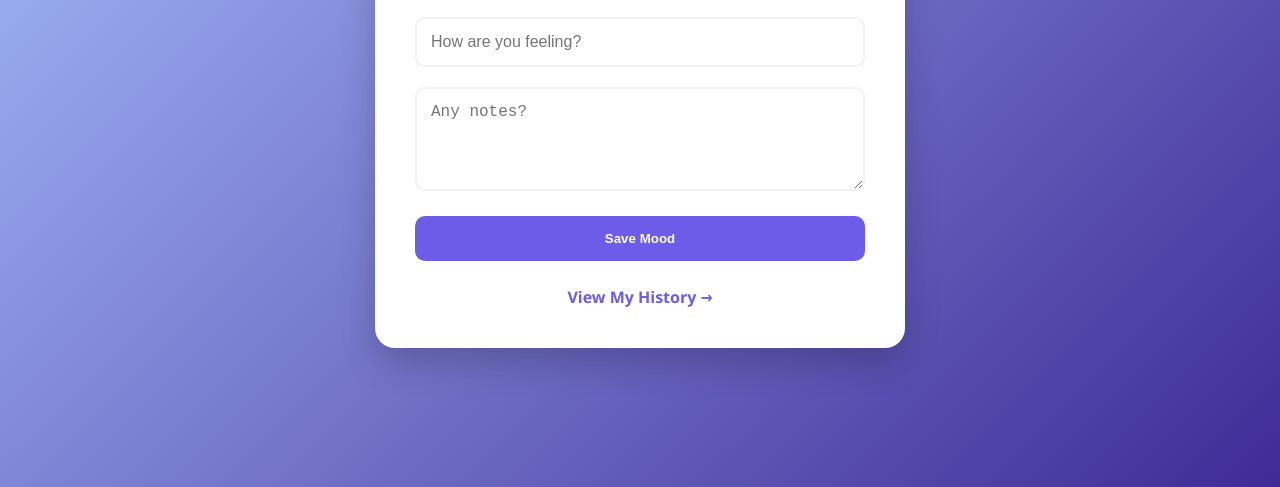
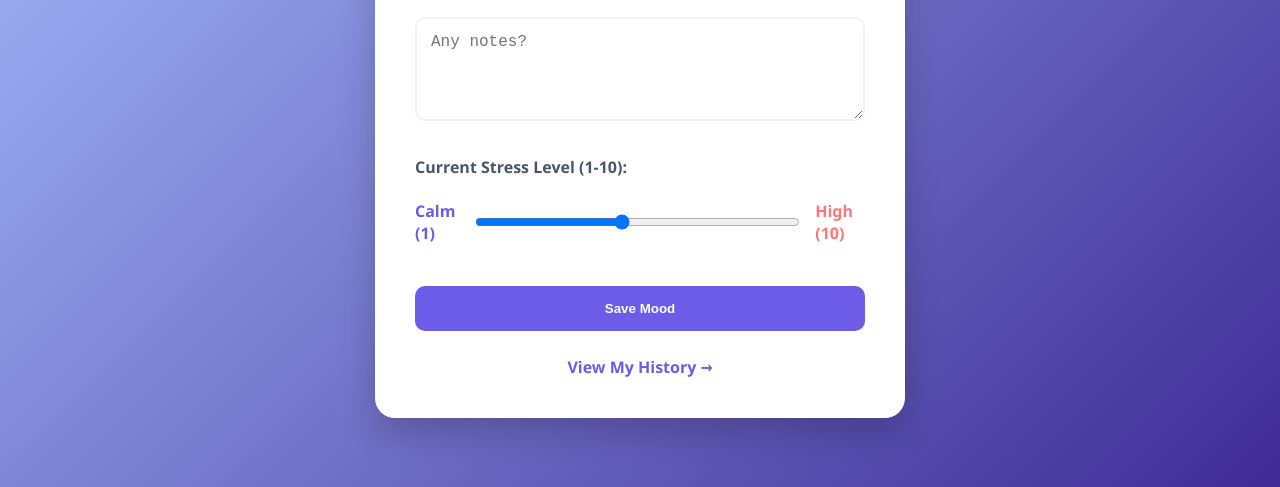
Before and after one commit to TlapuDev/mental-space, a website: page index.html in a window 1280 px wide. Shown: the part 313-800 px from the top of the page. Drawn offline with Linux system fonts and the light colour scheme.

Commit message:
Added stress slider and history badges

```diff
--- a/index.html
+++ b/index.html
@@ -73,7 +73,16 @@
         <form action="/add-mood" method="POST">
             <input type="text" name="mood" placeholder="How are you feeling?" required>
             <textarea name="note" placeholder="Any notes?" rows="4"></textarea>
-            <button type="submit">Save Mood</button>
+            <div style="margin: 20px 0; text-align: left;">
+    <label for="stressScore" style="font-weight: bold; color: #4a5568;">Current Stress Level (1-10):</label>
+    <div style="display: flex; align-items: center; gap: 15px; margin-top: 10px;">
+        <span style="font-weight: bold; color: #6c5ce7;">Calm (1)</span>
+        <input type="range" id="stressScore" name="stressScore" min="1" max="10" value="5" style="flex-grow: 1; cursor: pointer;">
+        <span style="font-weight: bold; color: #ff7675;">High (10)</span>
+    </div>
+</div>
+
+<button type="submit">Save Mood</button>
         </form>
 
         <div style="margin-top: 25px;">
```
Also changed, not shown: server.js (+9 -3 lines).
